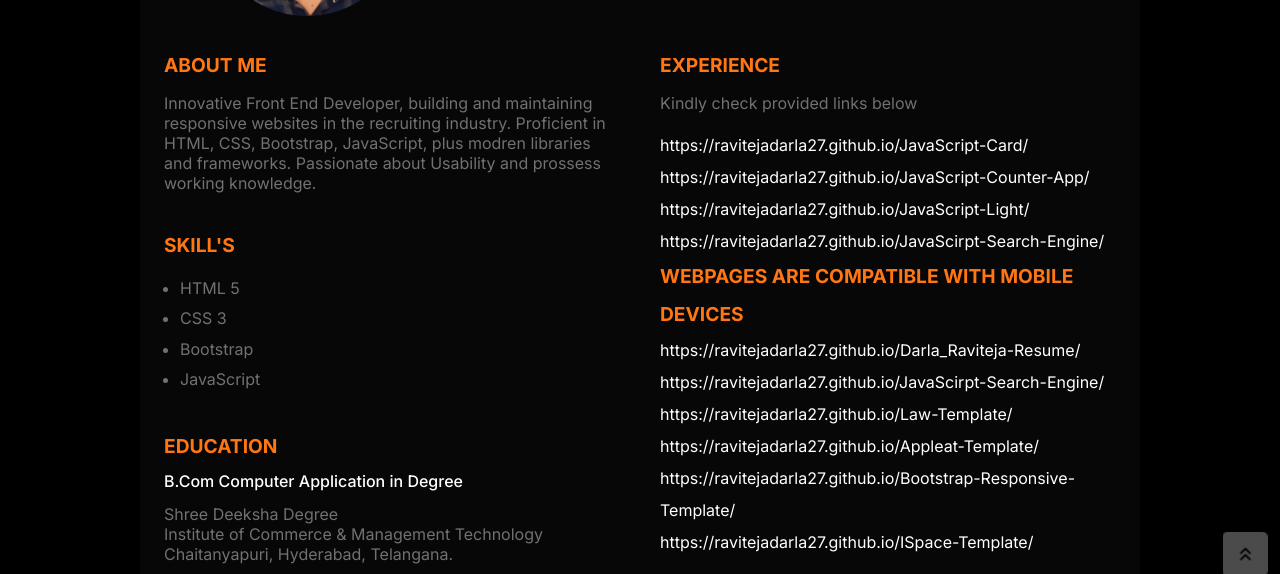
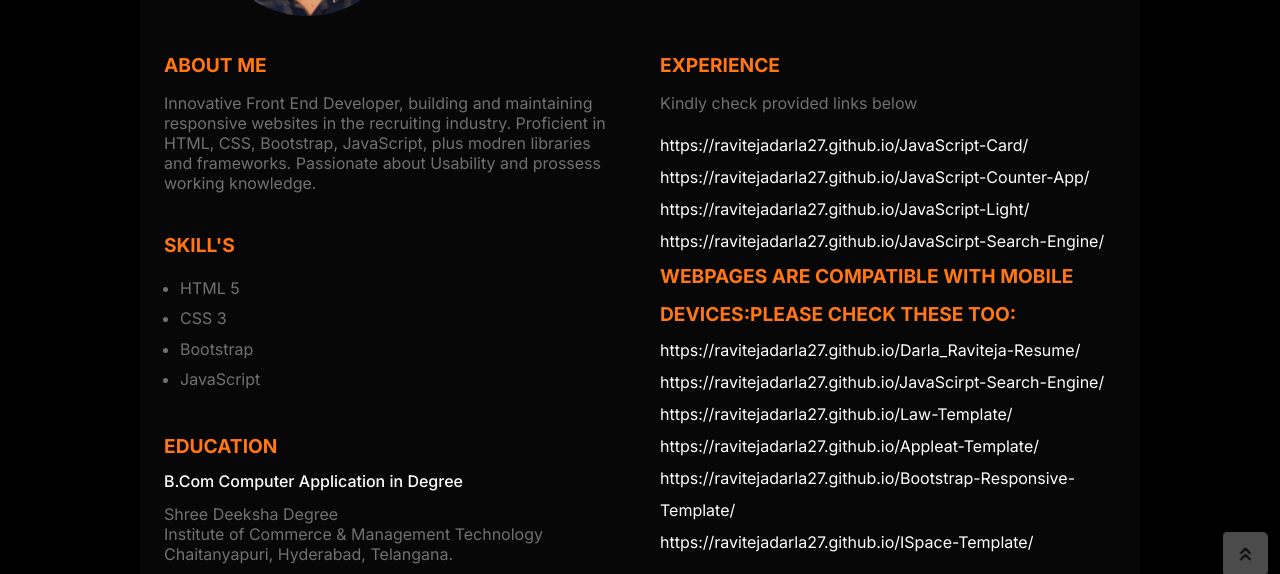
Before and after one commit to RavitejaDarla27/Darla_Raviteja-Resume, a plain HTML site: page index.html in a window 1280 px wide. Shown: the part 211-785 px from the top of the page. Drawn offline with nearby package versions, Linux system fonts and the light colour scheme.

Commit message:
Update index.html

```diff
--- a/index.html
+++ b/index.html
@@ -128,7 +128,7 @@
                                     </a>
                                 </div>
                                 <div class="title">
-                                    WEBPAGES ARE COMPATIBLE WITH MOBILE DEVICES
+                                    WEBPAGES ARE COMPATIBLE WITH MOBILE DEVICES:Please check these too:
                                 </div>
                                 <div>
                                     <a href="https://ravitejadarla27.github.io/Darla_Raviteja-Resume/">
```
